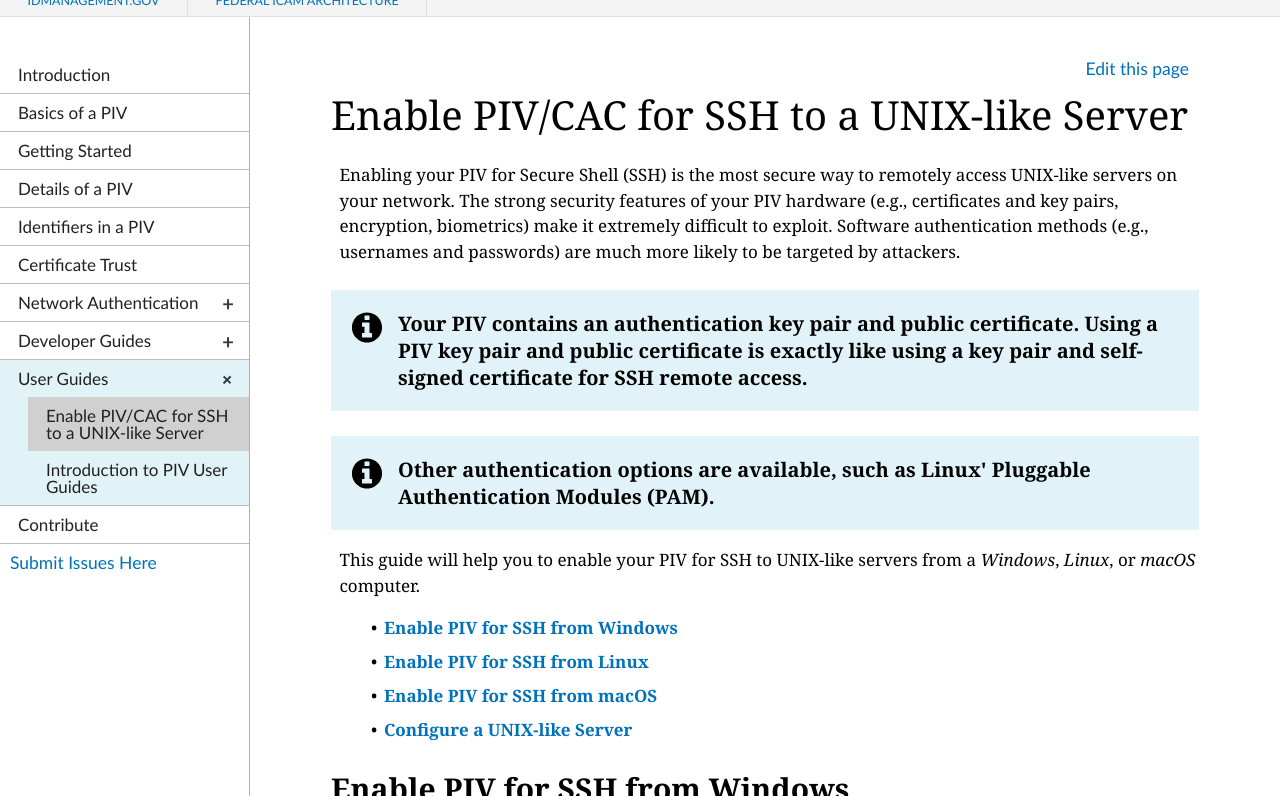
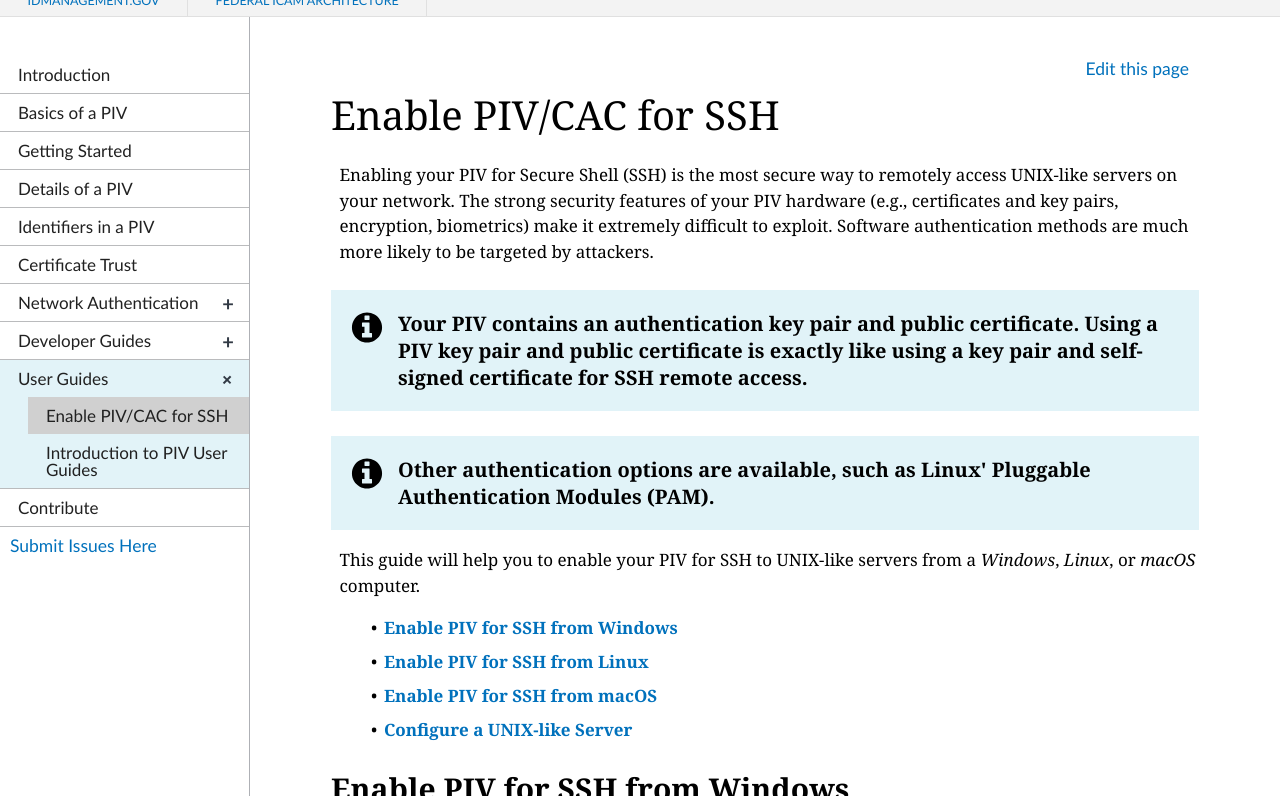
Before and after one commit to GSA/piv-guides, a Jekyll site: the page built from _userconfig/1_ssh.md, in a window 1280 px wide and 900 px high, cut to the strip 104-900 px from the top of the window. Built offline with Jekyll 4.4.1, drawn with Linux system fonts in a browser that asks for light colours; nearby versions of some CDN libraries.

Commit message:
Update 1_ssh.md

```diff
--- a/_userconfig/1_ssh.md
+++ b/_userconfig/1_ssh.md
@@ -1,11 +1,11 @@
 ---
 layout: default
-title: Enable PIV/CAC for SSH to a UNIX-like Server
+title: Enable PIV/CAC for SSH
 permalink: /userconfig/ssh
 collection: userconfig
 ---
 
-Enabling your PIV for Secure Shell (SSH) is the most secure way to remotely access UNIX-like servers on your network. The strong security features of your PIV hardware (e.g., certificates and key pairs, encryption, biometrics) make it extremely difficult to exploit. Software authentication methods (e.g., usernames and passwords) are much more likely to be targeted by attackers.
+Enabling your PIV for Secure Shell (SSH) is the most secure way to remotely access UNIX-like servers on your network. The strong security features of your PIV hardware (e.g., certificates and key pairs, encryption, biometrics) make it extremely difficult to exploit. Software authentication methods are much more likely to be targeted by attackers.
 
 {% include alert-info.html heading = "Your PIV contains an authentication key pair and public certificate. Using a PIV key pair and public certificate is exactly like using a key pair and self-signed certificate for SSH remote access." %}
 
```
